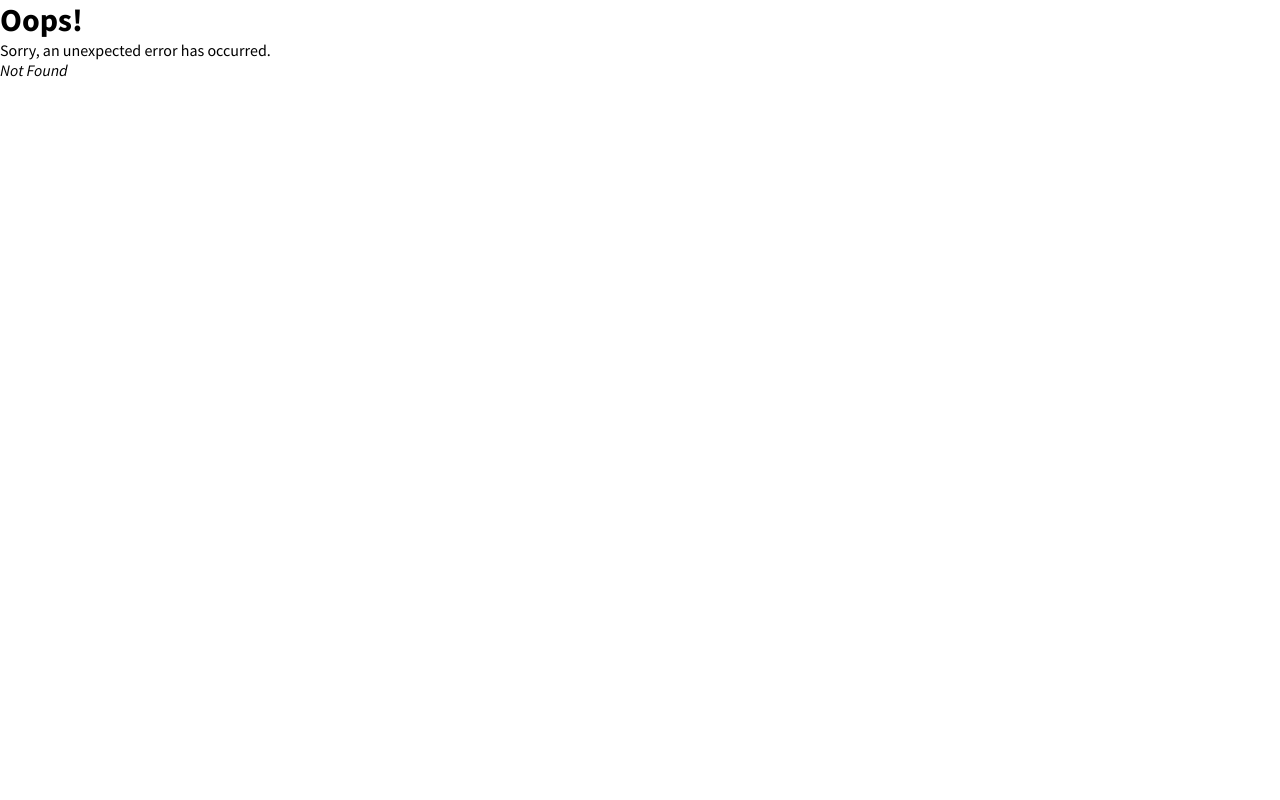
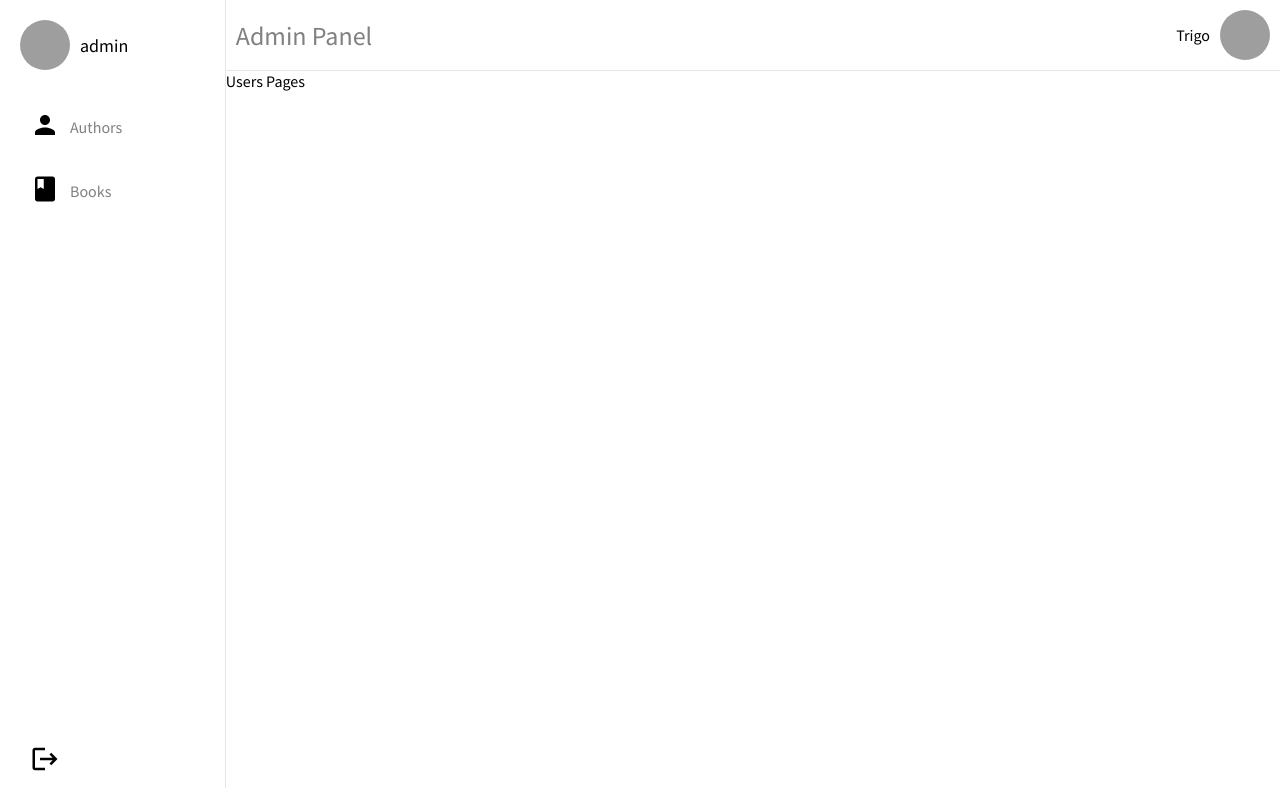
Before and after one commit to TrigoYodila/test-react-redux-toolkit, a React (Vite) app: page /books in a window 1280 px wide. Before the commit this address had no page. Built offline with nearby package versions, Linux system fonts and the light colour scheme; grey boxes are pictures that could not be loaded.

Commit message:
refactor:add nested root with outlet

```diff
--- a/src/App.jsx
+++ b/src/App.jsx
@@ -1,14 +1,28 @@
+import styled from "styled-components"
+import Navbar from "./components/Navbar"
 import Sidebar from "./components/Sidebar"
+import Authors from "./pages/Authors"
+import Books from "./pages/Books"
+import { Outlet } from "react-router-dom"
 
+const Container = styled.div`
+  display:flex;
+`
+const RightContainer = styled.div`
+flex:4;
+`
 
 function App() {
 
-
   return (
-    <div>
+    <Container>
       <Sidebar />
-    </div>
-  )
+      <RightContainer>
+        <Navbar />
+        <Outlet />
+      </RightContainer>
+    </Container>
+  );
 }
 
 export default App
--- a/src/components/Navbar.jsx
+++ b/src/components/Navbar.jsx
@@ -0,0 +1,50 @@
+import React from 'react'
+import styled from 'styled-components'
+
+const Container = styled.div`
+  display: flex;
+  justify-content: space-between;
+  flex:2;
+  align-items: center;
+  padding: 10px;
+  border-bottom: 1px solid rgba(0, 0, 0, 0.1);
+`;
+
+const AdminTitle = styled.div`
+    font-size:26px;
+    font-weight:500;
+    color:gray;
+`;
+
+const AdminInfo = styled.div`
+    display:flex;
+    gap:10px;
+    align-items:center;
+`;
+
+const Title = styled.p``;
+
+const Profile = styled.img`
+    width:50px;
+    height:50px;
+    border-radius:50%;
+    &:hover{
+        cursor:pointer;
+    }
+`;
+
+const TitleAdmin = styled.div``;
+
+const Navbar = () => {
+  return (
+    <Container>
+      <AdminTitle>Admin Panel</AdminTitle>
+      <AdminInfo>
+        <Title>Trigo</Title>
+        <Profile src="https://encrypted-tbn0.gstatic.com/images?q=tbn:ANd9GcR6v-Quj0rUbKfkYkO5xry7QsyV_3dNemjlbw&usqp=CAU" />
+      </AdminInfo>
+    </Container>
+  );
+}
+
+export default Navbar
--- a/src/main.jsx
+++ b/src/main.jsx
@@ -4,12 +4,24 @@ import { createBrowserRouter, RouterProvider } from "react-router-dom";
 import App from "./App";
 import ErrorPage from "./pages/ErrorPage";
 import "./main.css"
+import Authors from "./pages/Authors";
+import Books from "./pages/Books";
 
 const router = createBrowserRouter([
   {
     path: "/",
     element: <App />,
-    errorElement:<ErrorPage />
+    errorElement:<ErrorPage />,
+    children:[
+      {
+        path:"/authors",
+        element:<Authors />
+      },
+      {
+        path:"/books",
+        element:<Books />
+      }
+    ],
   },
 ]);
 
--- a/src/pages/Books.jsx
+++ b/src/pages/Books.jsx
@@ -0,0 +1,11 @@
+import React from 'react'
+
+const Books = () => {
+  return (
+    <div>
+      Users Pages
+    </div>
+  )
+}
+
+export default Books
```
